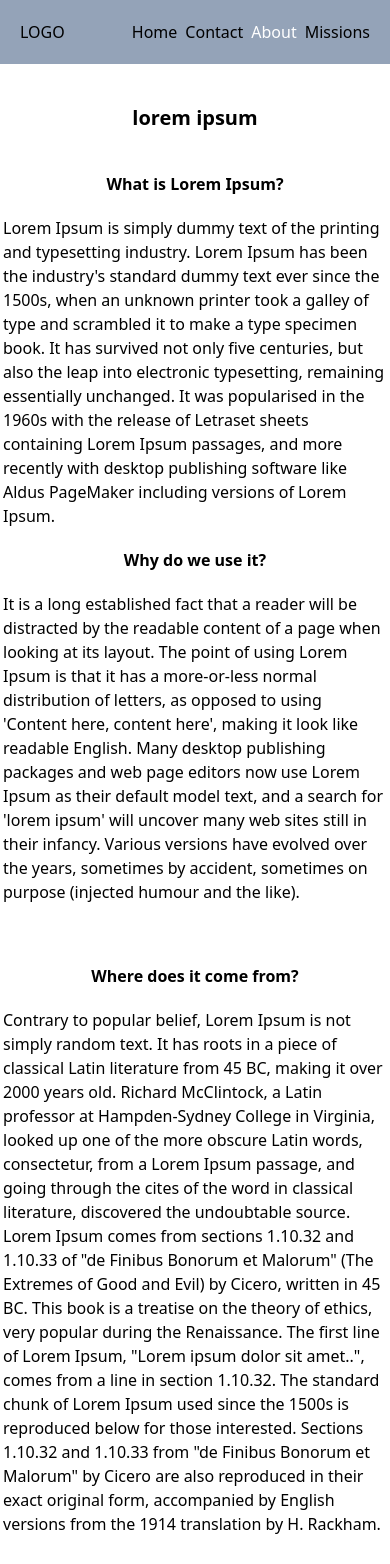
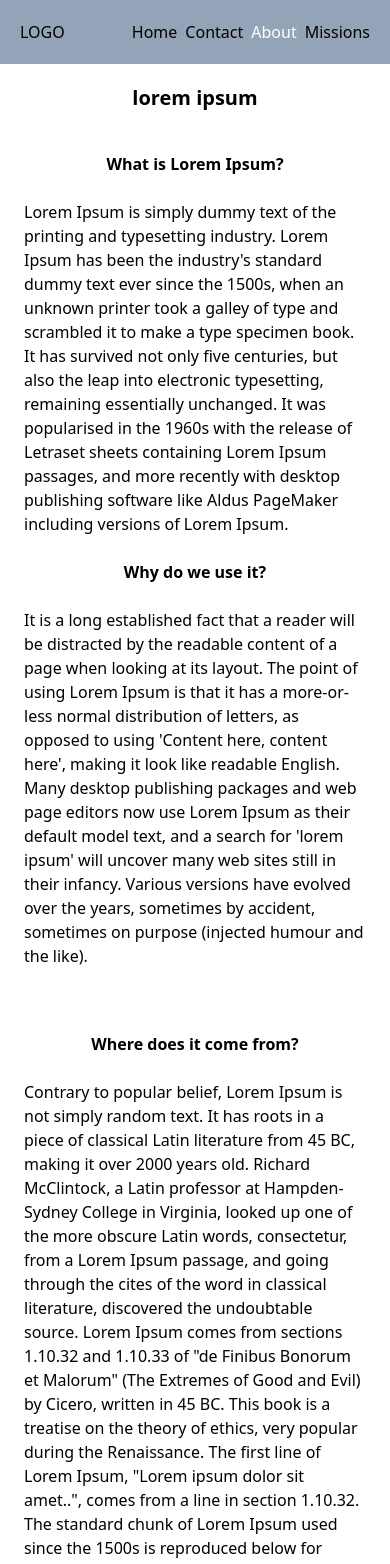
Before and after one commit to gvantsa-dolidze/my-app, a React (Create React App) app: page /about in a window 390 px wide. Shown: the top 1564 px of the page. Before the commit the page ends 1536 px from the top, so only its background shows below. Built offline with nearby package versions, Linux system fonts and the light colour scheme.

Commit message:
fixed About components responsive

```diff
--- a/src/App.js
+++ b/src/App.js
@@ -11,7 +11,7 @@
   return (
     <div>
       <Header />
-      <div className="w-[80%] m-auto flex px-5">
+      <div className="sm:w-[80%] m-auto flex px-5">
         <Sidebar home="Home" mission="Missions" />
         <Routes>
           <Route path="/" element={<HomePage />} />
--- a/src/pages/About.jsx
+++ b/src/pages/About.jsx
@@ -1,12 +1,12 @@
 const About = () => {
   return (
-    <div className="w-[100%] px-5 pt-5">
+    <div className="w-[100%]">
       <h2 className="text-center p-5 font-bold text-xl">lorem ipsum</h2>
       <div className="flex justify-center gap-10 flex-wrap">
         <div>
-          <div className="w-96">
+          <div className="sm:w-96">
             <h2 className="text-center p-5 font-bold">What is Lorem Ipsum?</h2>
-            <p>
+            <p className="p-1">
               Lorem Ipsum is simply dummy text of the printing and typesetting
               industry. Lorem Ipsum has been the industry's standard dummy text
               ever since the 1500s, when an unknown printer took a galley of
@@ -19,9 +19,9 @@
               Lorem Ipsum.
             </p>
           </div>
-          <div className="w-96">
+          <div className="sm:w-96">
             <h2 className="text-center p-5 font-bold">Why do we use it?</h2>
-            <p>
+            <p className="p-1">
               It is a long established fact that a reader will be distracted by
               the readable content of a page when looking at its layout. The
               point of using Lorem Ipsum is that it has a more-or-less normal
@@ -36,11 +36,11 @@
           </div>
         </div>
         <div>
-          <div className="w-96">
+          <div className="sm:w-96">
             <h2 className="text-center p-5 font-bold">
               Where does it come from?
             </h2>
-            <p>
+            <p className="p-1">
               Contrary to popular belief, Lorem Ipsum is not simply random text.
               It has roots in a piece of classical Latin literature from 45 BC,
               making it over 2000 years old. Richard McClintock, a Latin
```
